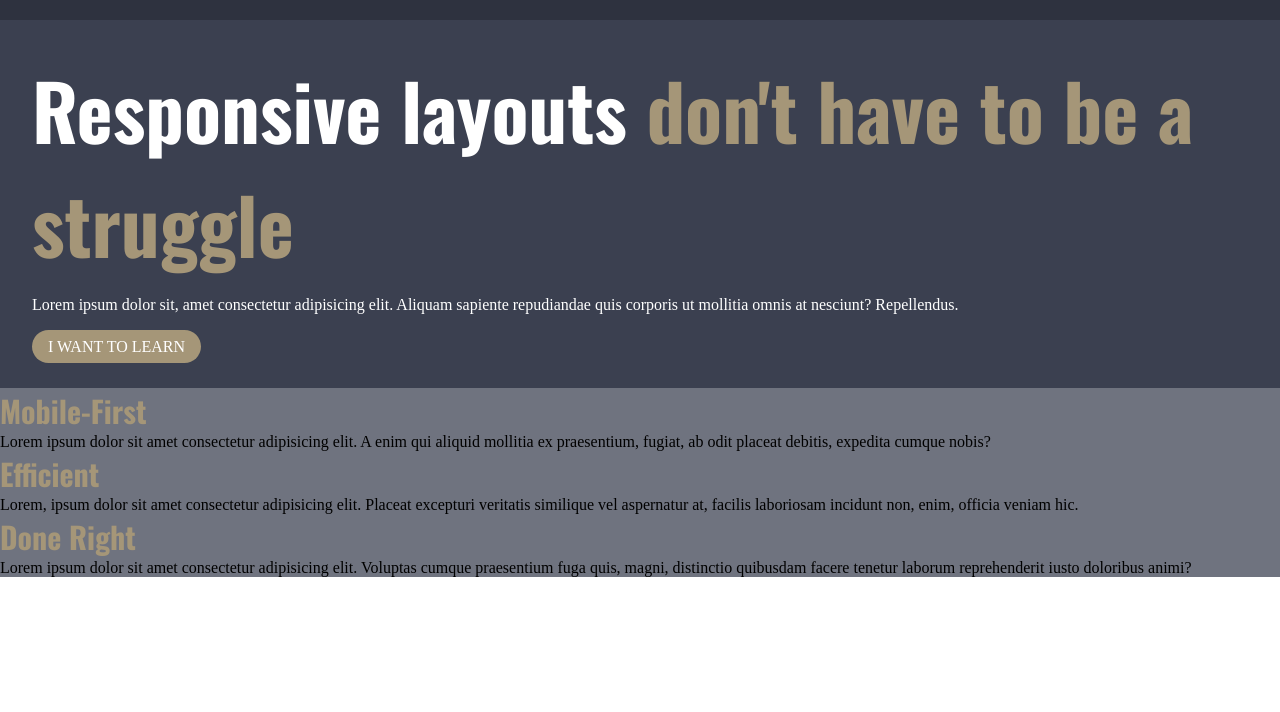
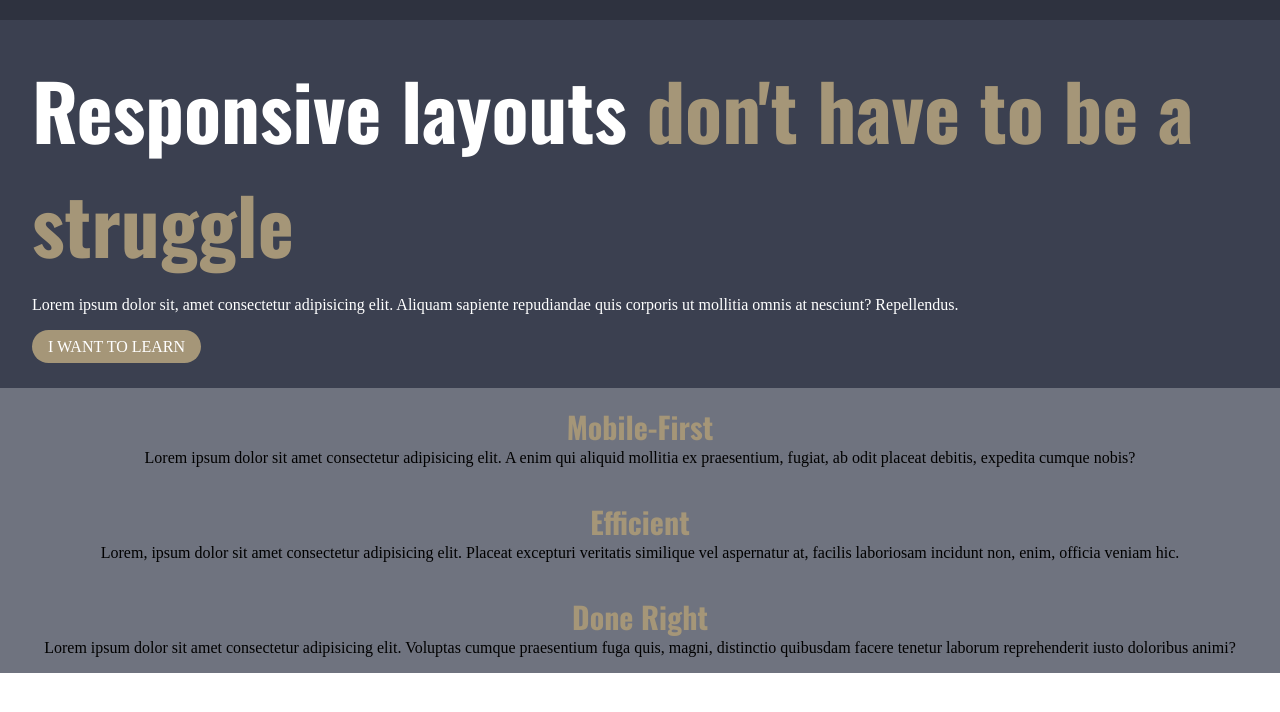
Before and after one commit to cjislegit/conquering_responsive_layouts, a plain HTML site: page challenge09/index.html in a window 1280 px wide. Shown: the part 68-780 px from the top of the page. Drawn offline with nearby package versions, Linux system fonts and the light colour scheme.

Commit message:
Styled benefits section

```diff
--- a/challenge09/index.html
+++ b/challenge09/index.html
@@ -53,7 +53,7 @@
       <a href="#" class="button">I want to learn</a>
     </section>
     <section class="benefits">
-      <div>
+      <div class="benefit">
         <h4 class="benefits__heading oswald-bold">Mobile-First</h4>
         <p>
           Lorem ipsum dolor sit amet consectetur adipisicing elit. A enim qui
@@ -61,7 +61,7 @@
           expedita cumque nobis?
         </p>
       </div>
-      <div>
+      <div class="benefit">
         <h4 class="benefits__heading oswald-bold">Efficient</h4>
         <p>
           Lorem, ipsum dolor sit amet consectetur adipisicing elit. Placeat
@@ -69,7 +69,7 @@
           incidunt non, enim, officia veniam hic.
         </p>
       </div>
-      <div>
+      <div class="benefit">
         <h4 class="benefits__heading oswald-bold">Done Right</h4>
         <p>
           Lorem ipsum dolor sit amet consectetur adipisicing elit. Voluptas
--- a/challenge09/style.css
+++ b/challenge09/style.css
@@ -163,6 +163,11 @@ nav {
   background-color: var(--main-font);
 }
 
+.benefit {
+  text-align: center;
+  padding: 1em 2em;
+}
+
 .benefits__heading {
   color: var(--accent);
   font-size: clamp(1.3rem, 6vw, 1.875rem);
```
